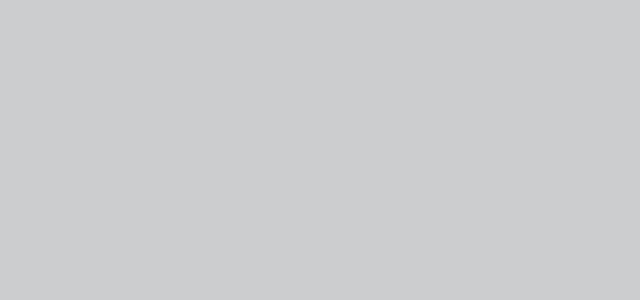
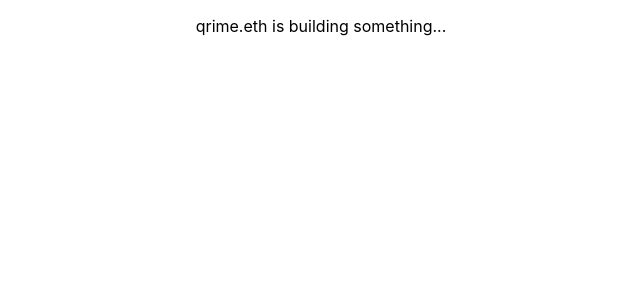
Before and after one commit to crispylines/qrime, a React (Create React App) app: page / in a window 1280 px wide. Shown: the top 300 px of the page, without its empty margins (319-959 px from the left). Built offline with nearby package versions, Linux system fonts and the light colour scheme.

Commit message:
test fix build. comment app-header

```diff
--- a/public/index.html
+++ b/public/index.html
@@ -24,7 +24,7 @@
       work correctly both with client-side routing and a non-root public URL.
       Learn how to configure a non-root public URL by running `npm run build`.
     -->
-    <title>React App</title>
+    <title>qrime</title>
   </head>
   <body>
     <noscript>You need to enable JavaScript to run this app.</noscript>
--- a/src/App.css
+++ b/src/App.css
@@ -13,7 +13,7 @@
   }
 }
 
-.App-header {
+/* .App-header {
   background-color: #cccdce;
   min-height: 100vh;
   display: flex;
@@ -23,7 +23,7 @@
   font-size: calc(px + 2vmin);
   color: #0000;
 
-}
+} */
 
 .App-link {
   color: #0000;
```
